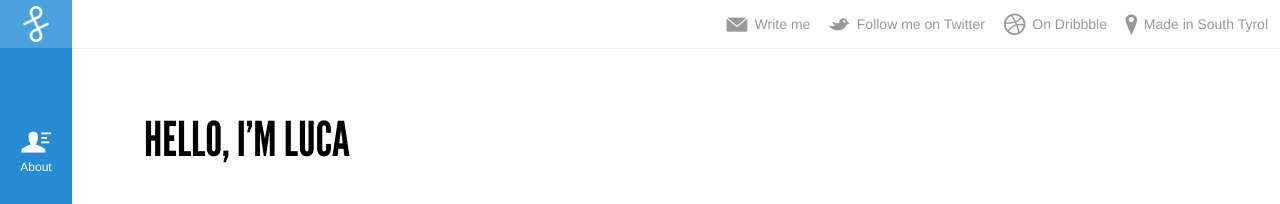
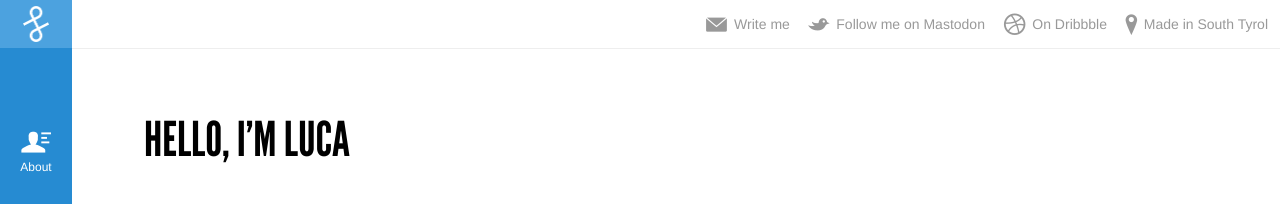
Before and after one commit to lucadegasperi/lucadegasperi.github.com, a Jekyll site: the page built from index.html, in a window 1280 px wide. Shown: the top 204 px of the page. Built offline with Jekyll 4.4.1, drawn with Linux system fonts in a browser that asks for light colours; Markdown is read by kramdown in place of the engine named in the settings.

Commit message:
Update default.html

```diff
--- a/_layouts/default.html
+++ b/_layouts/default.html
@@ -85,7 +85,7 @@
 				{% else %}
 				<div class="items">
 					<a class="item" href="{{ site.url }}contact/" data-icon="E">Write me</a>
-					<a class="item" href="http://twitter.com/lucadegasperi" data-icon="T" ><i class="d">Follow me on </i>Twitter</a>
+					<a class="item" rel="me" href="https://mastodon.cloud/@lucadegasperi" data-icon="T" ><i class="d">Follow me on </i>Mastodon</a>
 					<a class="item" href="http://dribbble.com/lucadegasperi" data-icon="D" ><i class="d">On</i> Dribbble</a>
 					<span class="item" data-icon="L"><i class="d">Made in </i>South Tyrol</span>
 				</div>
```
